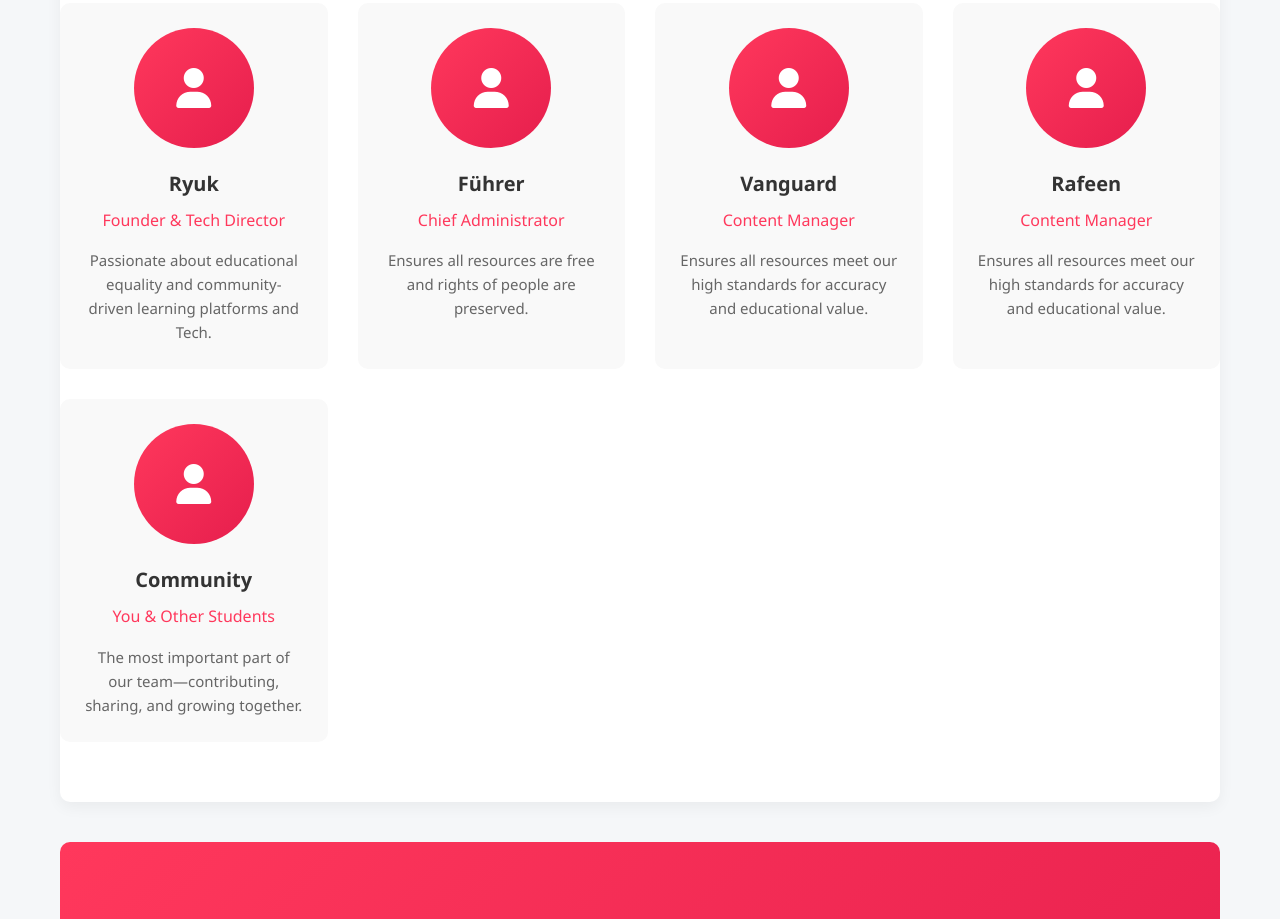
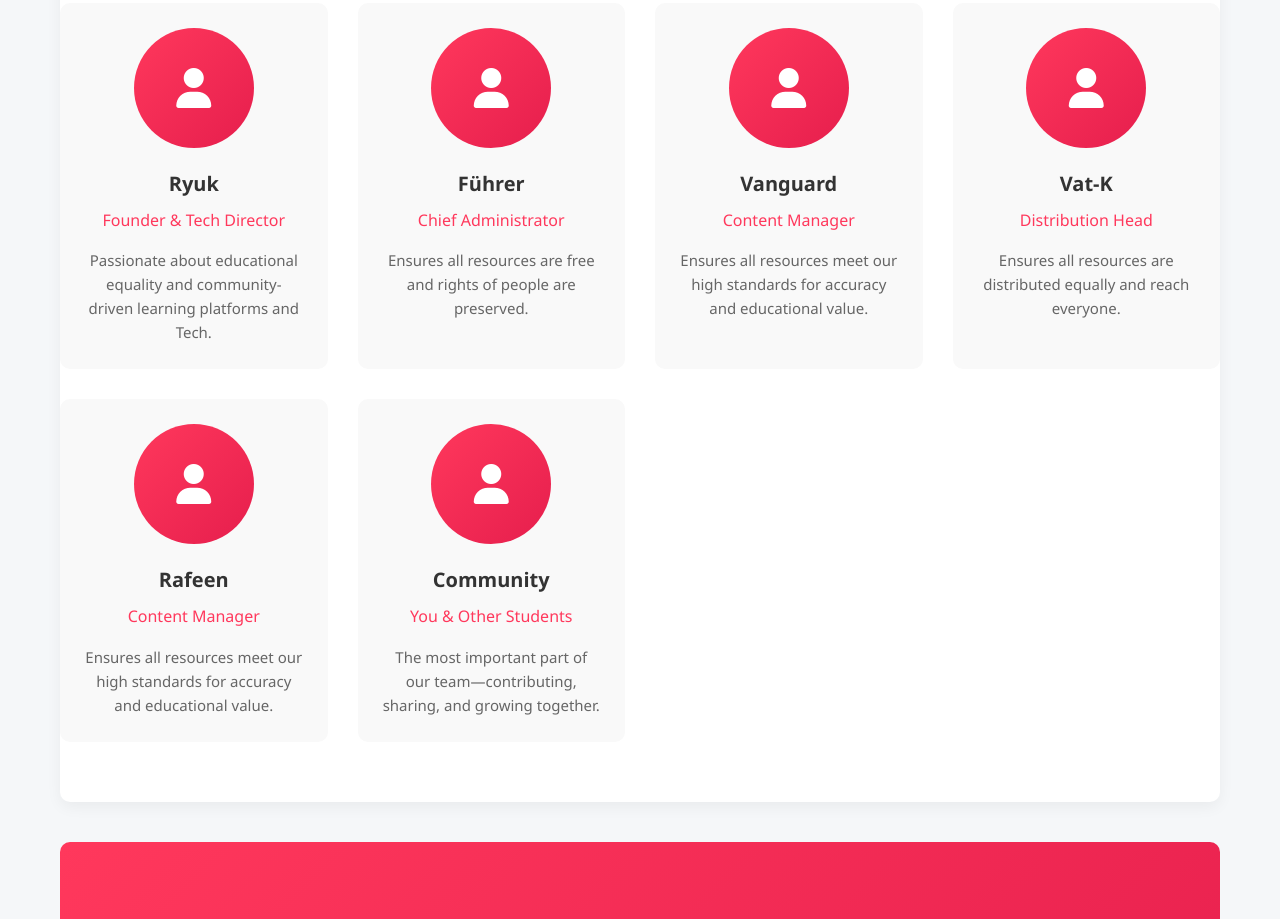
Before and after one commit to SHSSS-org/about_us, a plain HTML site: page index.html in a window 1280 px wide. Shown: the part 2783-3702 px from the top of the page. Drawn offline with Linux system fonts and the light colour scheme.

Commit message:
Update index.html

```diff
--- a/index.html
+++ b/index.html
@@ -663,6 +663,15 @@
                     <div class="member-avatar">
                         <i class="fas fa-user"></i>
                     </div>
+                    <h3 class="member-name">Vat-K</h3>
+                    <p class="member-role">Distribution Head</p>
+                    <p class="member-desc">Ensures all resources are distributed equally and reach everyone.</p>
+                </div>
+
+                <div class="team-member">
+                    <div class="member-avatar">
+                        <i class="fas fa-user"></i>
+                    </div>
                     <h3 class="member-name">Rafeen</h3>
                     <p class="member-role">Content Manager</p>
                     <p class="member-desc">Ensures all resources meet our high standards for accuracy and educational value.</p>
```
